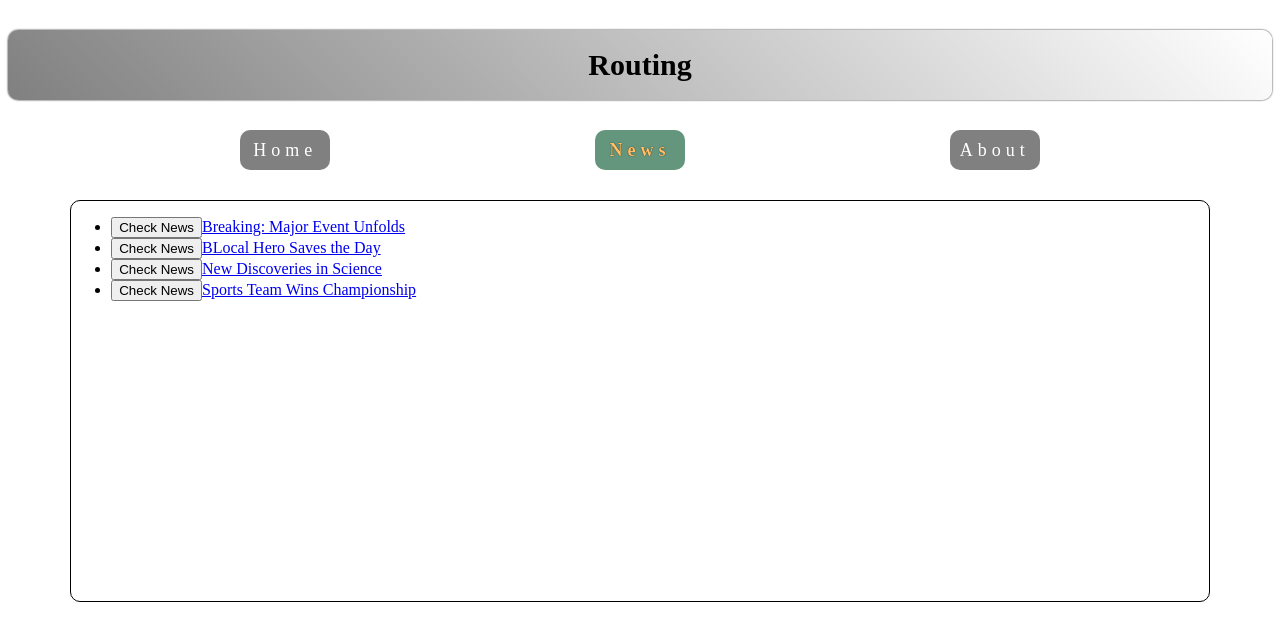
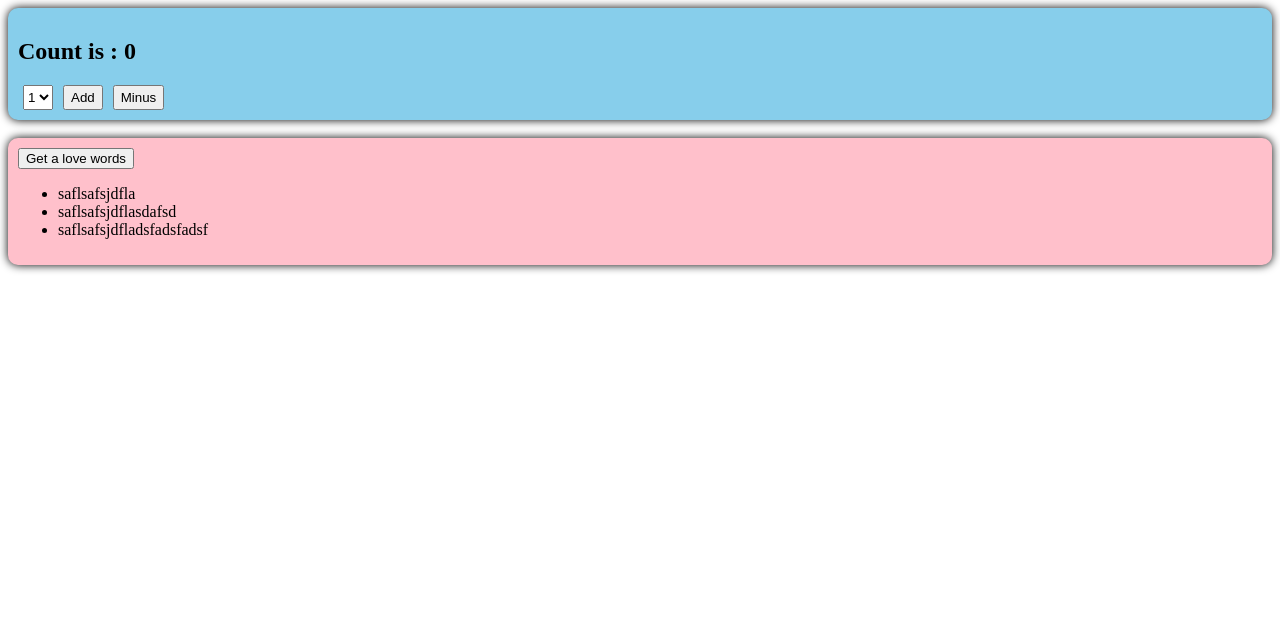
Before and after one commit to KickaStone/hello_vue3, a Vue app: page / in a window 1280 px wide. Before the commit this address led to /news. Shown: the top 640 px of the page. Built offline with nearby package versions, Linux system fonts and the light colour scheme.

Commit message:
P43-46 use Pinia

```diff
--- a/package.json
+++ b/package.json
@@ -10,6 +10,8 @@
   },
   "dependencies": {
     "axios": "^1.7.9",
+    "nanoid": "^5.0.9",
+    "pinia": "^2.3.0",
     "vite-plugin-vue-setup-extend": "^0.4.0",
     "vue": "^3.5.13",
     "vue-router": "^4.5.0"
--- a/src/App.vue
+++ b/src/App.vue
@@ -1,23 +1,13 @@
 <template>
-  <div class="app">
-    <h2 class="title">Routing</h2>
-    <div class="navigate">
-      <RouterLink replace to="/home" active-class="active">Home</RouterLink>
-      <RouterLink replace :to="{name: 'News'}" active-class="active">News</RouterLink>
-      <RouterLink replace :to="{path:'/about'}" active-class="active">About</RouterLink>
-    </div>
-  </div>
-  <div class="main-content">
-<!--    Present components-->
-    <RouterView></RouterView>
-  </div>
-
+  <Count />
+  <br>
+  <LoveTalk />
 </template>
 
 <script lang="ts" setup name="person">
-import {RouterView, RouterLink} from "vue-router";
+import Count from "./components/Count.vue";
+import LoveTalk from "./components/LoveTalk.vue";
 </script>
-
 <style>
 .title {
   text-align: center;
--- a/src/components/About.vue
+++ /dev/null
@@ -1,11 +0,0 @@
-<script setup lang="ts">
-
-</script>
-
-<template>
-  <h2>About</h2>
-</template>
-
-<style scoped>
-
-</style>
--- /dev/null
+++ b/src/components/Count.vue
@@ -0,0 +1,43 @@
+<script setup lang="ts">
+  import {ref} from "vue";
+  import {useCountStore} from "../store/count.ts";
+
+  const countStore = useCountStore();
+  console.log(countStore.sum);
+
+  // let count = ref(0);
+  let n = ref(1);
+  function addToCount(x: number) {
+    // count.value += x;
+    countStore.sum += x;
+  }
+</script>
+
+<template>
+  <div class="count">
+    <h2>Count is : {{ countStore.sum }}</h2>
+    <select v-model.number="n">
+<!--      <option :value="0">Count</option>-->
+      <option value="1">1</option>
+      <option value="2">2</option>
+      <option value="3">3</option>
+    </select>
+    <button @click="addToCount(n)">Add</button>
+    <button @click="addToCount(-n)">Minus</button>
+  </div>
+</template>
+
+<style scoped>
+  .count{
+    background-color: skyblue;
+    padding: 10px;
+    border-radius: 10px;
+    box-shadow: 0 0 10px;
+  }
+
+  select, button {
+    height: 25px;
+    margin: 0 5px;
+  }
+
+</style>
--- a/src/components/Details.vue
+++ /dev/null
@@ -1,14 +0,0 @@
-<script setup lang="ts" name="Details">
-  defineProps(['id', 'title', 'content'])
-</script>
-
-
-<template>
-  <li>ID: {{ id }}</li>
-  <li>Title: {{ title }}</li>
-  <li>Content: {{ content }}</li>
-</template>
-
-<style scoped>
-
-</style>
--- a/src/components/Home.vue
+++ /dev/null
@@ -1,18 +0,0 @@
-<script setup lang="ts">
-  import {onMounted} from "vue";
-  import {useRouter} from "vue-router";
-
-  const router = useRouter();
-  onMounted(() => {
-    setTimeout(() => {
-      router.push("/news"); // push, path
-    },3000)})
-</script>
-
-<template>
-<h2>Home</h2>
-</template>
-
-<style scoped>
-
-</style>
--- /dev/null
+++ b/src/components/LoveTalk.vue
@@ -0,0 +1,44 @@
+<script setup lang="ts">
+  import axios from "axios";
+  import {nanoid} from "nanoid";
+
+  import {useTalkStore} from "../store/talk.ts";
+
+  const talkStore = useTalkStore();
+  console.log(talkStore.wordList);
+
+
+  // let wordsList = reactive([
+  //   {id: 'w1', title: "saflsafsjdfla"},
+  //   {id: 'w2', title: "saflsafsjdflasdafsd"},
+  //   {id: 'w3', title: "saflsafsjdfladsfadsfadsf"}
+  // ])
+
+  async function getLoveWords(){
+    // let res = await axios.get('https://api.uomg.com/api/rand.qinghua?format=json');
+    let {data:{content}} = await axios.get("https://api.uomg.com/api/rand.qinghua?format=json");
+    // console.log(res);
+    let obj = {id: nanoid(), title:content};
+    console.log(obj);
+    talkStore.wordList.unshift(obj);
+  }
+</script>
+
+<template>
+  <div class="talk">
+    <button @click="getLoveWords">Get a love words</button>
+    <ul>
+      <li v-for="wd in talkStore.wordList" :key="wd.id"> {{ wd.title }}</li>
+    </ul>
+  </div>
+</template>
+
+<style scoped>
+  .talk{
+    background-color: pink;
+    padding: 10px;
+    border-radius: 10px;
+    box-shadow: 0 0 10px;
+  }
+
+</style>
--- a/src/components/News.vue
+++ /dev/null
@@ -1,58 +0,0 @@
-<script setup lang="ts">
-  import {reactive} from "vue";
-  import {useRouter} from "vue-router";
-
-  const newsList = reactive([
-    {id: 'news1', title: "Breaking: Major Event Unfolds", content: "In a surprising turn of events, details are emerging about a significant incident that has caught the public's attention."},
-    {id: 'news2', title: "BLocal Hero Saves the Day", content: "A local resident has been praised for their bravery after intervening in a crisis situation."},
-    {id: 'news3', title: "New Discoveries in Science", content: "Researchers have made groundbreaking discoveries that could change our understanding of the universe."},
-    {id: 'news4', title: "Sports Team Wins Championship", content: "In an exciting finale, the local sports team clinched the championship title against all odds."},
-  ]);
-
-  const router = useRouter();
-
-  interface NewsInter{
-    id: string;
-    title: string,
-    content: string;
-  }
-
-  function showNewsDetails(news: NewsInter){
-    router.push({
-      name: 'Details',  // cannot use 'path'
-      params: {
-        id: news.id,
-        title: news.title,
-        content: news.content
-      }
-    })
-  }
-
-</script>
-
-<template>
-  <div class="news">
-<!--    display news titles -->
-    <ul>
-      <li v-for="news in newsList" :key="news.id">
-        <button @click="showNewsDetails(news)">Check News</button>
-        <RouterLink :to="{
-          name: 'Details',  // cannot use 'path'
-          params: {
-            id: news.id,
-            title: news.title,
-            content: news.content,
-          }
-        }">
-          {{ news.title }}
-        </RouterLink>
-      </li>
-    </ul>
-<!--    display news content -->
-    <RouterView></RouterView>
-  </div>
-</template>
-
-<style scoped>
-
-</style>
--- a/src/main.ts
+++ b/src/main.ts
@@ -1,7 +1,9 @@
 import {createApp} from "vue";
 import App from "./App.vue";
-import router from "./router";
+import {createPinia} from "pinia";
 
 const app = createApp(App);
-app.use(router);
+const pinia = createPinia()
+
+app.use(pinia);
 app.mount("#app");
--- a/src/router/index.ts
+++ /dev/null
@@ -1,55 +0,0 @@
-import {createRouter, createWebHistory} from "vue-router";
-import About from "../components/About.vue";
-import Home from "../components/Home.vue";
-import News from "../components/News.vue";
-import Details from "../components/Details.vue";
-
-const router     = createRouter({
-    history: createWebHistory(),
-    routes:[
-        {
-            name:"Home",
-            path: "/home",
-            component: Home
-        },
-        {
-            name: "News",
-            path: "/news",
-            component: News,
-            children:[
-                {
-                    name: "Details",
-                    path: 'details/:id/:title/:content?', // placeholder :params, ? optional parameter
-                    component: Details,
-
-                    // 1st way
-                    props: true, // all params -> props, not for query
-
-                    // 2nd way, function
-                    // props(route){
-                    //     return route.query
-                    // }
-
-                    // 3rd, object
-                    // props:{
-                    //     id: 100,
-                    //     title : 200,
-                    //     content : 300
-                    // } // fixed
-                }
-            ]
-        },
-        {
-            name: "About",
-            path: "/about",
-            component: About
-        },
-        {
-            // redirecting routing
-            path: "/",
-            redirect: "/home",
-        }
-    ]
-})
-
-export default router;
--- /dev/null
+++ b/src/store/count.ts
@@ -0,0 +1,9 @@
+import {defineStore} from "pinia";
+
+export const useCountStore = defineStore("count", {
+    state: () => {
+        return {
+            sum: 0
+        }
+    }
+})
--- /dev/null
+++ b/src/store/talk.ts
@@ -0,0 +1,13 @@
+import {defineStore} from "pinia";
+
+export const useTalkStore = defineStore("talk", {
+    state: () => {
+        return {
+            wordList: [
+              {id: 'w1', title: "saflsafsjdfla"},
+              {id: 'w2', title: "saflsafsjdflasdafsd"},
+              {id: 'w3', title: "saflsafsjdfladsfadsfadsf"}
+            ]
+        }
+    }
+})
```
Also changed, not shown: 1 other file (tests, documents, lock files or other folders).
